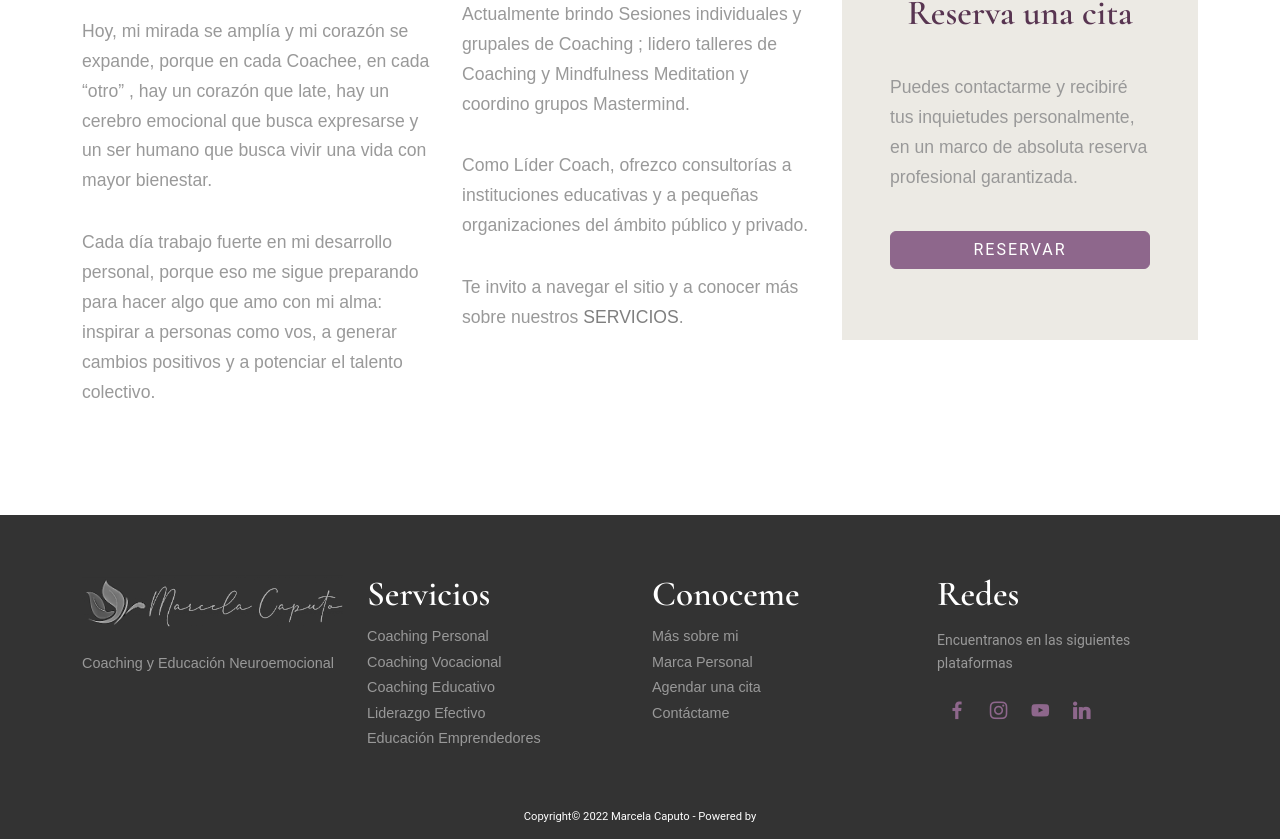
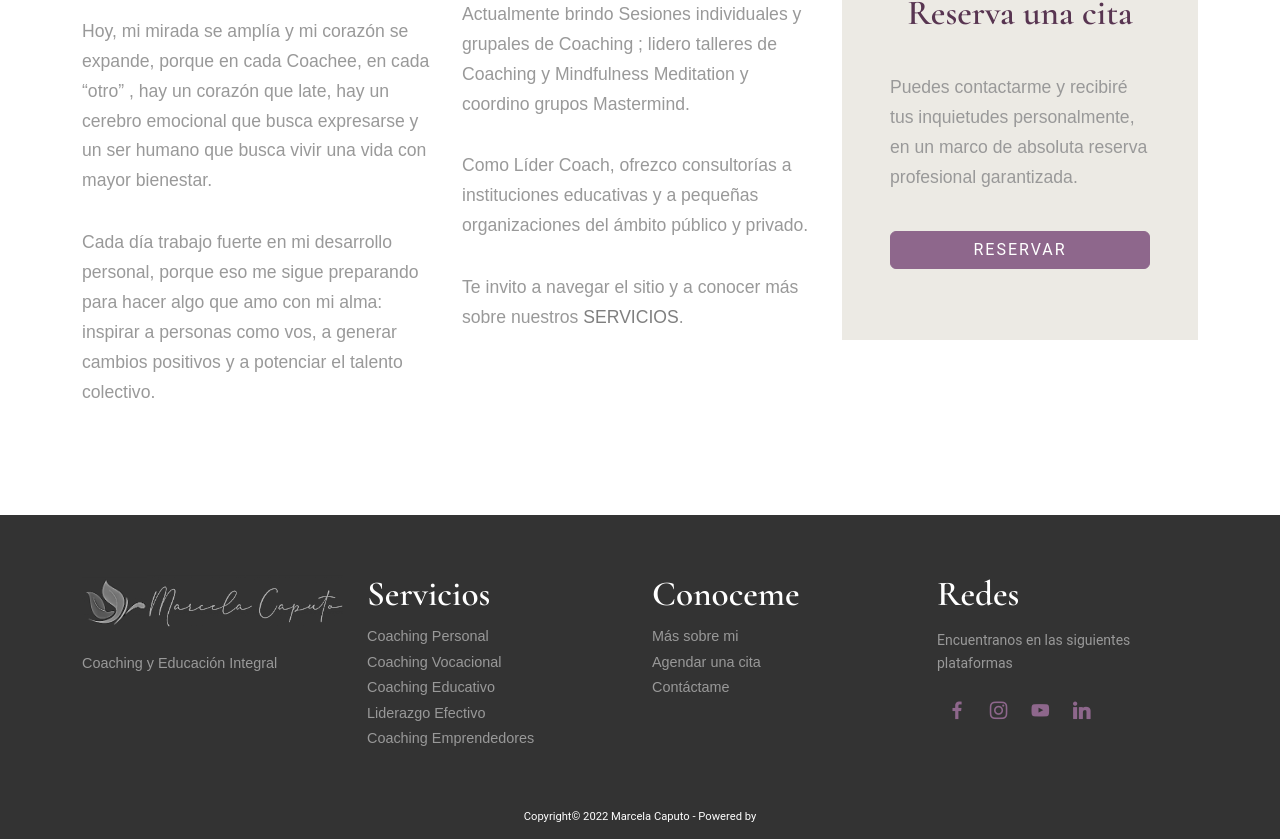
Before and after one commit to AgustinTafura/mc-coaching, a Next.js app: page /conoceme in a window 1280 px wide. Shown: the part 1513-2352 px from the top of the page. Built offline with nearby package versions, Linux system fonts and the light colour scheme; a web font is replaced by a local one.

Commit message:
footer updated

```diff
--- a/components/Footer.jsx
+++ b/components/Footer.jsx
@@ -1,10 +1,13 @@
 import Image from "next/image"
 import Link from "next/link"
+import { sections } from '../data'
 
 
 const Footer = () => {
-
-
+  const services = sections.find(section=>section.name=== 'servicios')
+  const conoceme = sections.find(section=>section.name=== 'conoceme')
+  const agendar = sections.find(section=>section.name=== 'agendar cita')
+  const contacto = sections.find(section=>section.name=== 'contacto')
   return (
   <footer className="footer2 cid-rT5TRS4qUz" id="footer2-5l">
     <div className="container">
@@ -22,7 +25,7 @@
 
               </h3>
             <p className="mbr-text align-left  mbr-white mbr-regular mbr-fonts-style display-44">
-              Coaching y Educación Neuroemocional
+              Coaching y Educación Integral
             </p>
           </div>
         </div>
@@ -31,41 +34,19 @@
           <h2 className="title mbr-bold pb-2 mbr-fonts-style display-55">
             Servicios</h2>
           <div className="align-wrap">
-            <div className="item-wrap">
+            {
+              services.list.map(service=>{
+                return (
+                  <div key={service.name} className="item-wrap">
                     <div className="icons-wrap pb-2">
-                <Link href="/servicios/coaching-personal">
-                  <a className="icon-title mbr-regular mbr-fonts-style display-44">Coaching Personal</a>
+                      <Link href={`${services.link}/${service.link}`}>
+                        <a className="icon-title mbr-regular mbr-fonts-style display-44 text-capitalize">{service.name}</a>
                       </Link>
                     </div>
                   </div>
-            <div className="item-wrap">
-              <div className="icons-wrap pb-2">
-                <Link href="/servicios/coaching-vocacional">
-                  <a className="icon-title mbr-regular mbr-fonts-style display-44">Coaching Vocacional</a>
-                </Link>
-              </div>
-            </div>
-            <div className="item-wrap">
-              <div className="icons-wrap pb-2">
-                <Link href="/servicios/coaching-educativo">
-                  <a className="icon-title mbr-regular mbr-fonts-style display-44">Coaching Educativo</a>
-                </Link>
-              </div>
-            </div>
-            <div className="item-wrap">
-              <div className="icons-wrap pb-2">
-                <Link href="/servicios/liderazgo-efectivo">
-                  <a className="icon-title mbr-regular mbr-fonts-style display-44">Liderazgo Efectivo</a>
-                </Link>
-              </div>
-            </div>
-            <div className="item-wrap">
-              <div className="icons-wrap pb-2">
-                <Link href="/servicios/coaching-emprendedores">
-                  <a className="icon-title mbr-regular mbr-fonts-style display-44">Educación Emprendedores</a>
-                </Link>
-              </div>
-            </div>
+                )
+              })
+            }
           </div>
         </div>
 
@@ -76,26 +57,32 @@
           <div className="align-wrap">
             <div className="item-wrap">
               <div className="icons-wrap pb-2">
+                <Link href={conoceme.link}>
                   <a className="icon-title mbr-regular mbr-fonts-style display-44">
                     Más sobre mi</a>
+                </Link>
+              </div>
+            </div>
+            {/* <div className="item-wrap">
+              <div className="icons-wrap pb-2">
+                <a className="icon-title mbr-regular mbr-fonts-style display-44">
+                Marca Personal</a>
+              </div>
+            </div> */}
+            <div className="item-wrap">
+              <div className="icons-wrap pb-2">
+                  <Link href={agendar.link}>
+                    <a className="icon-title mbr-regular mbr-fonts-style display-44">
+                    Agendar una cita</a>
+                  </Link>
               </div>
             </div>
             <div className="item-wrap">
               <div className="icons-wrap pb-2">
-                <a className="icon-title mbr-regular mbr-fonts-style display-44">
-                Marca Personal</a>
-              </div>
-            </div>
-            <div className="item-wrap">
-              <div className="icons-wrap pb-2">
-                <a className="icon-title mbr-regular mbr-fonts-style display-44">
-                Agendar una cita</a>
-              </div>
-            </div>
-            <div className="item-wrap">
-              <div className="icons-wrap pb-2">
+                <Link href={contacto.link}>
                   <a className="icon-title mbr-regular mbr-fonts-style display-44">
                   Contáctame</a>
+                </Link>
               </div>
             </div>
           </div>
```
Also changed, not shown: styles/mbr-additional.css. Lines whose indentation alone changed are shown as unchanged.
